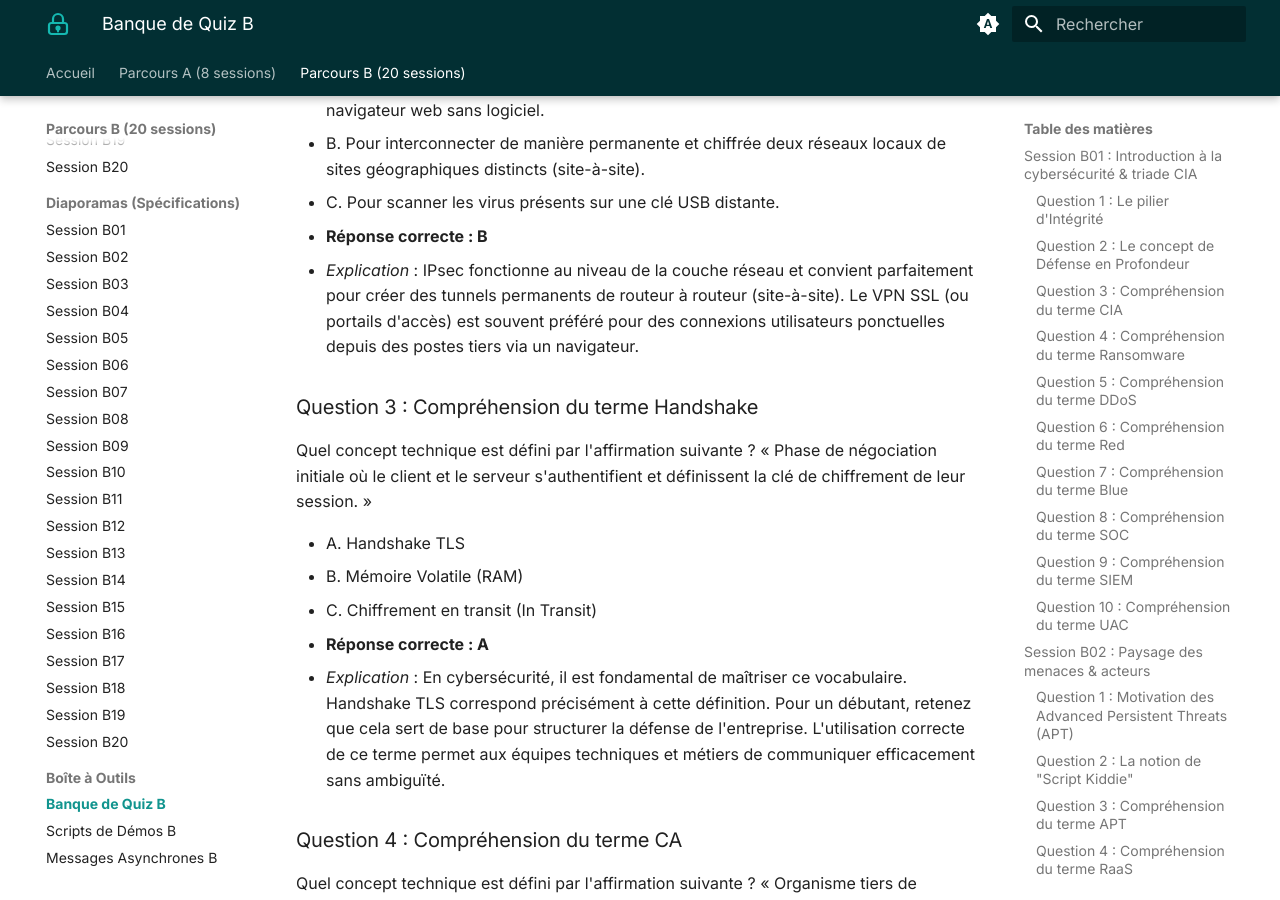
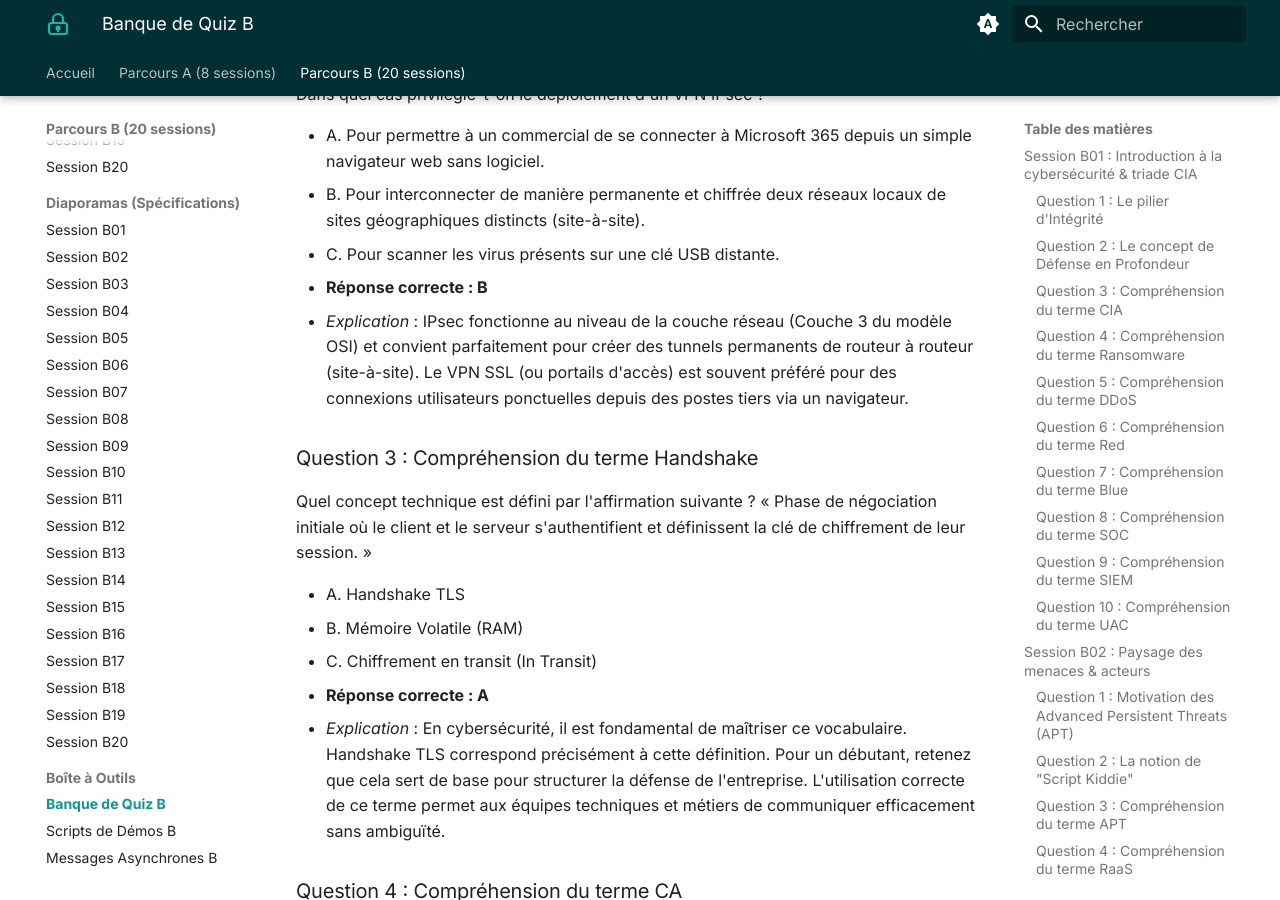
Before and after one commit to NicoBOD/Cybersecurity-Guided-Learning-Experience-IBM-SkillsBuild, an MkDocs documentation site: the page built from docs/ressources-pedagogiques/parcours-B-20sessions/outils/B_banque_quiz.md, in a window 1280 px wide and 900 px high, scrolled down 26285 px. Built offline with MkDocs 1.6.1 and Material for MkDocs 9.7.7, drawn with Linux system fonts in a browser that asks for light colours; some of the changed text lies outside the part shown.

```diff
--- a/docs/ressources-pedagogiques/parcours-B-20sessions/outils/B_banque_quiz.md
+++ b/docs/ressources-pedagogiques/parcours-B-20sessions/outils/B_banque_quiz.md
@@ -634,7 +634,7 @@ Dans quel cas privilégie-t-on le déploiement d'un VPN IPsec ?
 * B. Pour interconnecter de manière permanente et chiffrée deux réseaux locaux de sites géographiques distincts (site-à-site).
 * C. Pour scanner les virus présents sur une clé USB distante.
 * **Réponse correcte : B**
-* *Explication* : IPsec fonctionne au niveau de la couche réseau et convient parfaitement pour créer des tunnels permanents de routeur à routeur (site-à-site). Le VPN SSL (ou portails d'accès) est souvent préféré pour des connexions utilisateurs ponctuelles depuis des postes tiers via un navigateur.
+* *Explication* : IPsec fonctionne au niveau de la couche réseau (Couche 3 du modèle OSI) et convient parfaitement pour créer des tunnels permanents de routeur à routeur (site-à-site). Le VPN SSL (ou portails d'accès) est souvent préféré pour des connexions utilisateurs ponctuelles depuis des postes tiers via un navigateur.
 
 
 ### Question 3 : Compréhension du terme Handshake
@@ -1450,7 +1450,7 @@ Sous quel délai légal maximal une entreprise doit-elle notifier la CNIL après
 * B. 72 heures.
 * C. 30 jours.
 * **Réponse correcte : B**
-* *Explication* : Le RGPD impose une obligation de notification à l'autorité de contrôle (la CNIL en France) sans retard injustifié et, si possible, dans les **72 heures** au plus tard après avoir pris connaissance de la violation.
+* *Explication* : Le RGPD impose une obligation de notification à l'autorité de contrôle (la CNIL en France) sans retard injustifié et, si possible, dans les **72 heures** au plus tard après en avoir pris connaissance (conformément à l'Article 33 du RGPD) de la violation.
 
 ### Question 2 : L'obligation d'information des personnes concernées
 Dans quel cas une violation de données personnelles impose-t-elle de notifier individuellement les clients affectés, en plus de la CNIL ?
```
Also changed, not shown: other parts of docs/ressources-pedagogiques/parcours-B-20sessions/outils/B_banque_quiz.md (+1 -1 lines), audit_report_gemini.md (added, +18 -0 lines), docs/ressources-pedagogiques/parcours-A-8sessions/outils/A_banque_quiz.md (+1 -1 lines).
